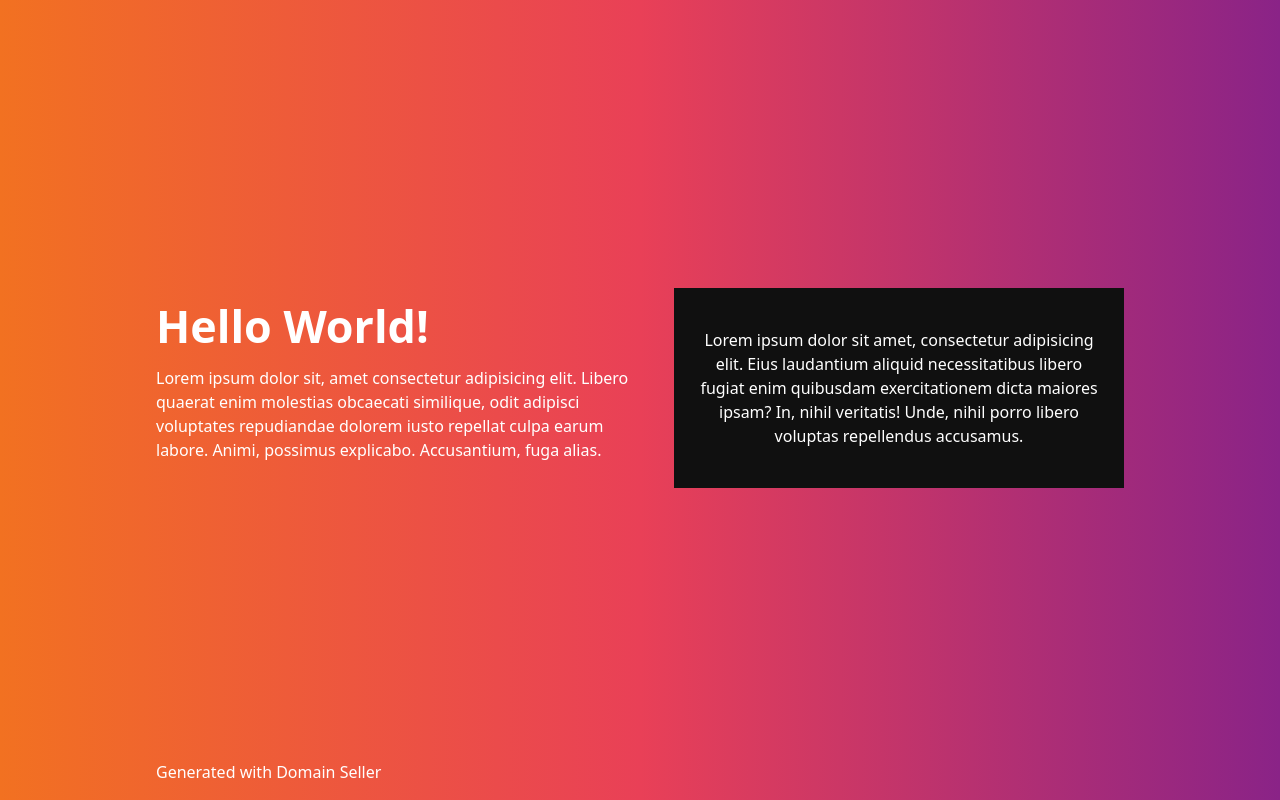
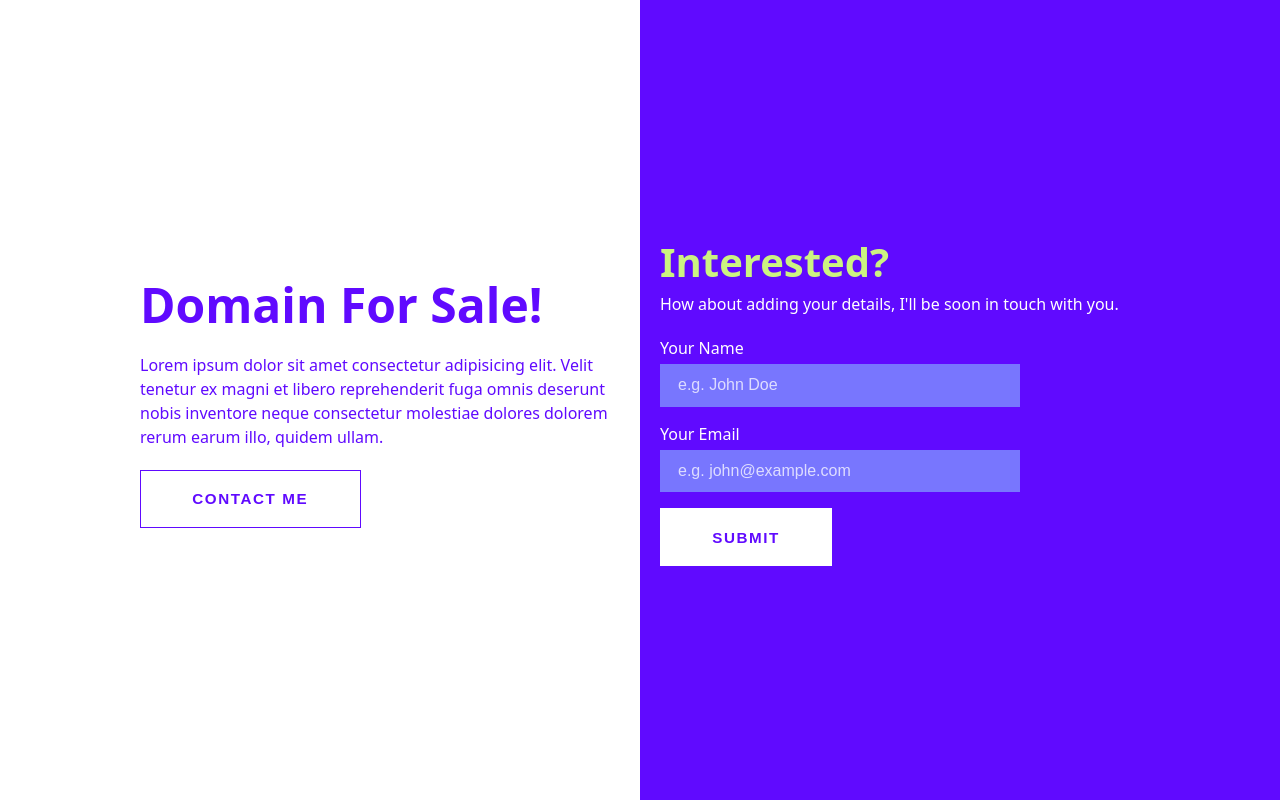
Before and after one commit to ProDeSquare/InstantDomainPage, a Preact app: page / in a window 1280 px wide. Built offline with nearby package versions, Linux system fonts and the light colour scheme.

Commit message:
basic page design ready

```diff
--- a/src/assets/styles/app.scss
+++ b/src/assets/styles/app.scss
@@ -1,3 +1,8 @@
+$primary: rgb(96 10 255);
+$secondary: rgb(204 243 129);
+$white: rgb(255 255 255);
+$primary-light: rgb(120 118 254);
+
 * {
   margin: 0;
   padding: 0;
@@ -5,44 +10,80 @@
 }
 
 body {
-  background: linear-gradient(to right, #f27121, #e94057, #8a2387);
-  color: #ffffff;
   font-family: system-ui, -apple-system, BlinkMacSystemFont, "Segoe UI", Roboto,
     Oxygen, Ubuntu, Cantarell, "Open Sans", "Helvetica Neue", sans-serif;
 }
 
-#app-container {
-  max-width: 1000px;
+main {
+  display: grid;
+  grid-template-columns: 1fr 1fr;
   min-height: 100vh;
-  margin: 0 auto;
-  padding: 1rem;
-  display: flex;
-  flex-direction: column;
-  justify-content: space-between;
-  line-height: 1.5rem;
 }
 
-main {
-  display: grid;
-  grid-template-columns: auto 450px;
-  column-gap: 2rem;
+section {
+  display: flex;
+  align-items: center;
+  padding: 1.25rem;
 
-  section {
-    min-height: 100%;
-    display: flex;
-    flex-direction: column;
-    justify-content: center;
+  div {
+    width: 480px;
 
     h1 {
-      margin-bottom: 1.75rem;
-      font-size: 2.8rem;
+      font-size: 3rem;
+      margin-bottom: 1rem;
+    }
+
+    h2 {
+      color: $secondary;
+      font-size: 2.5rem;
+      margin-bottom: 0.2rem;
+    }
+
+    p {
+      margin-bottom: 1.3rem;
+      line-height: 1.5rem;
     }
   }
+}
 
-  div {
-    background: #101010;
-    padding: 2.5rem 1.5rem;
-    text-align: center;
+.app-title-container {
+  background-color: $white;
+  color: $primary;
+  justify-content: right;
+}
+
+.app-content-container {
+  background-color: $primary;
+  color: $white;
+}
+
+label {
+  display: block;
+}
+
+form {
+  button {
+    border: 1px solid $white;
+  }
+
+  input {
+    width: 75%;
+    background-color: $primary-light;
+    border: none;
+    color: $white;
+    font-size: inherit;
+    margin: 0.3rem 0 1rem 0;
+    padding: 0.65rem 1rem;
+    border: 2px solid $primary-light;
+
+    &::placeholder {
+      color: rgb(255 255 255 / 0.75);
+    }
+
+    &:focus {
+      outline: none;
+      border: 2px solid $secondary;
+    }
   }
 }
 
@@ -54,3 +95,48 @@ a {
     text-decoration: underline;
   }
 }
+
+button {
+  border: 1px solid $primary;
+  font-size: 0.95rem;
+  letter-spacing: 0.1rem;
+  text-transform: uppercase;
+  background-color: #fff;
+  color: $primary;
+  font-weight: bold;
+  cursor: pointer;
+  padding: 1.2rem 3.2rem;
+  transition: all 0.3s ease;
+
+  &:hover,
+  &:focus {
+    outline: none;
+    border: 1px solid $white;
+    background-color: $primary;
+    color: $white;
+  }
+}
+
+@media (max-width: 570px) {
+  main {
+    display: block;
+
+    section {
+      display: block;
+      padding: 1.2rem;
+
+      div {
+        width: auto;
+
+        h1 {
+          margin-bottom: 0.75rem;
+          line-height: 3rem;
+        }
+      }
+    }
+  }
+
+  form input {
+    width: 100%;
+  }
+}
--- a/src/components/layouts/Root.tsx
+++ b/src/components/layouts/Root.tsx
@@ -1,30 +1,57 @@
 const Root = (): JSX.Element => (
   <div id="app-container">
-    <header></header>
+    <main>
+      <section className="app-title-container">
+        <div>
+          <h1>Domain For Sale!</h1>
 
-    <main>
-      <section>
-        <h1>Hello World!</h1>
+          <p>
+            Lorem ipsum dolor sit amet consectetur adipisicing elit. Velit
+            tenetur ex magni et libero reprehenderit fuga omnis deserunt nobis
+            inventore neque consectetur molestiae dolores dolorem rerum earum
+            illo, quidem ullam.
+          </p>
 
-        <p>
-          Lorem ipsum dolor sit, amet consectetur adipisicing elit. Libero
-          quaerat enim molestias obcaecati similique, odit adipisci voluptates
-          repudiandae dolorem iusto repellat culpa earum labore. Animi, possimus
-          explicabo. Accusantium, fuga alias.
-        </p>
+          <button onClick={() => window.open("mailto:hamza@prodesquare.com")}>
+            Contact Me
+          </button>
+        </div>
       </section>
 
-      <div>
-        Lorem ipsum dolor sit amet, consectetur adipisicing elit. Eius
-        laudantium aliquid necessitatibus libero fugiat enim quibusdam
-        exercitationem dicta maiores ipsam? In, nihil veritatis! Unde, nihil
-        porro libero voluptas repellendus accusamus.
-      </div>
+      <section className="app-content-container">
+        <div>
+          <h2>Interested?</h2>
+
+          <p>How about adding your details, I'll be soon in touch with you.</p>
+
+          <form action="#">
+            <div>
+              <label htmlFor="name">Your Name</label>
+
+              <input
+                type="text"
+                placeholder="e.g. John Doe"
+                id="name"
+                required
+              />
+            </div>
+
+            <div>
+              <label htmlFor="email">Your Email</label>
+
+              <input
+                type="email"
+                placeholder="e.g. john@example.com"
+                id="email"
+                required
+              />
+            </div>
+
+            <button type="submit">Submit</button>
+          </form>
+        </div>
+      </section>
     </main>
-
-    <footer>
-      Generated with <a href="#">Domain Seller</a>
-    </footer>
   </div>
 );
 
```
